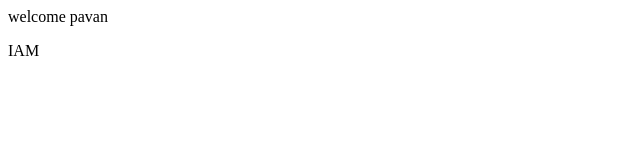
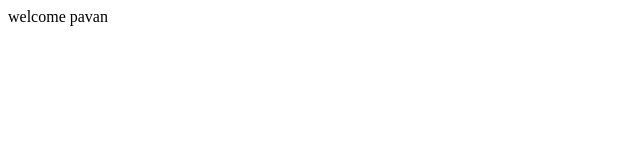
Before and after one commit to pawankumar4456/pawankumar4456.github.io, a plain HTML site: page index.html in a window 1280 px wide. Shown: the full height of the page, 0-640 px from the left. Drawn offline with Linux system fonts and the light colour scheme.

Commit message:
Update index.html

```diff
--- a/index.html
+++ b/index.html
@@ -1,2 +1 @@
 <p> welcome pavan </p>
-<p>IAM</p>
```
